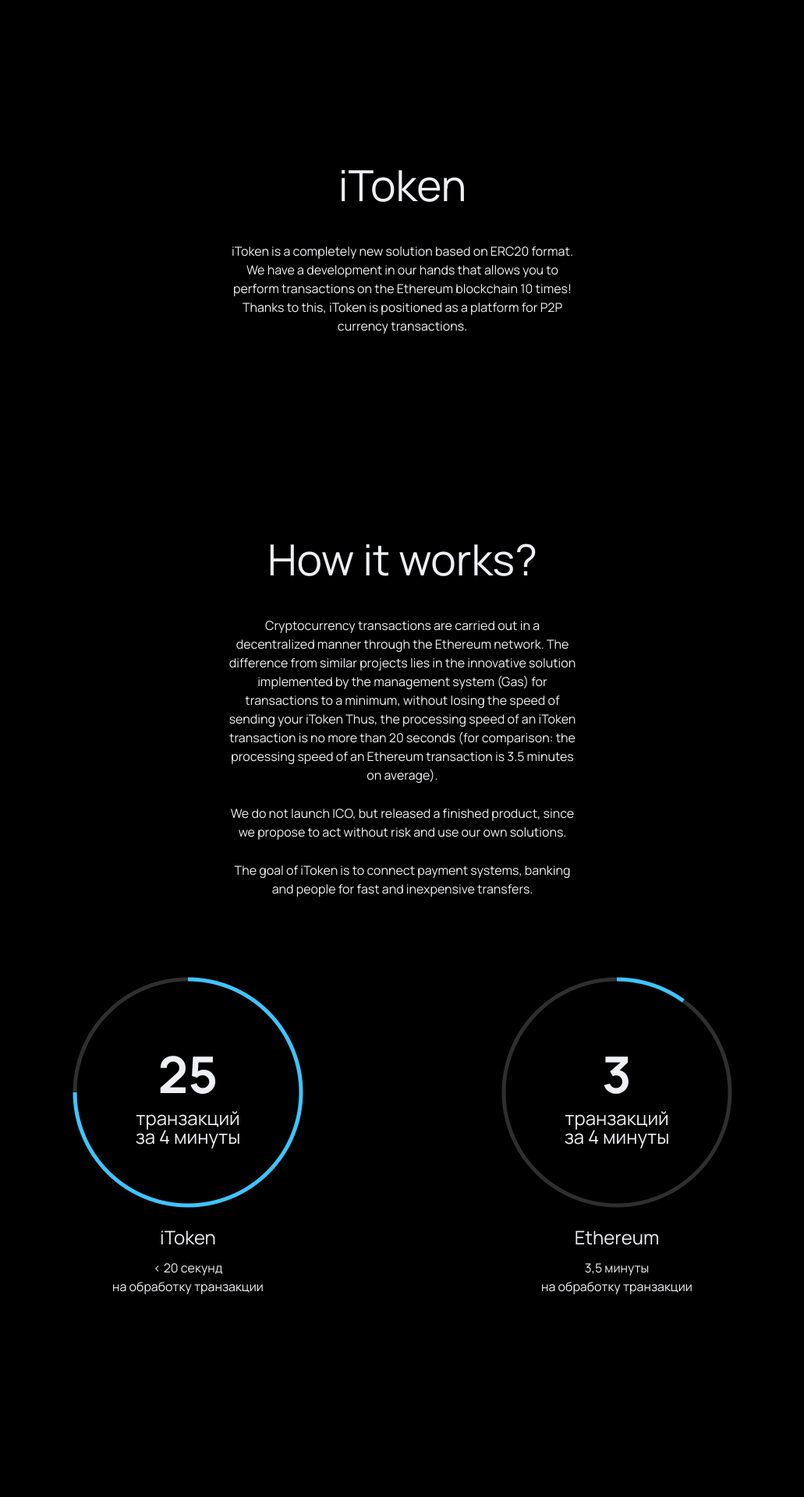
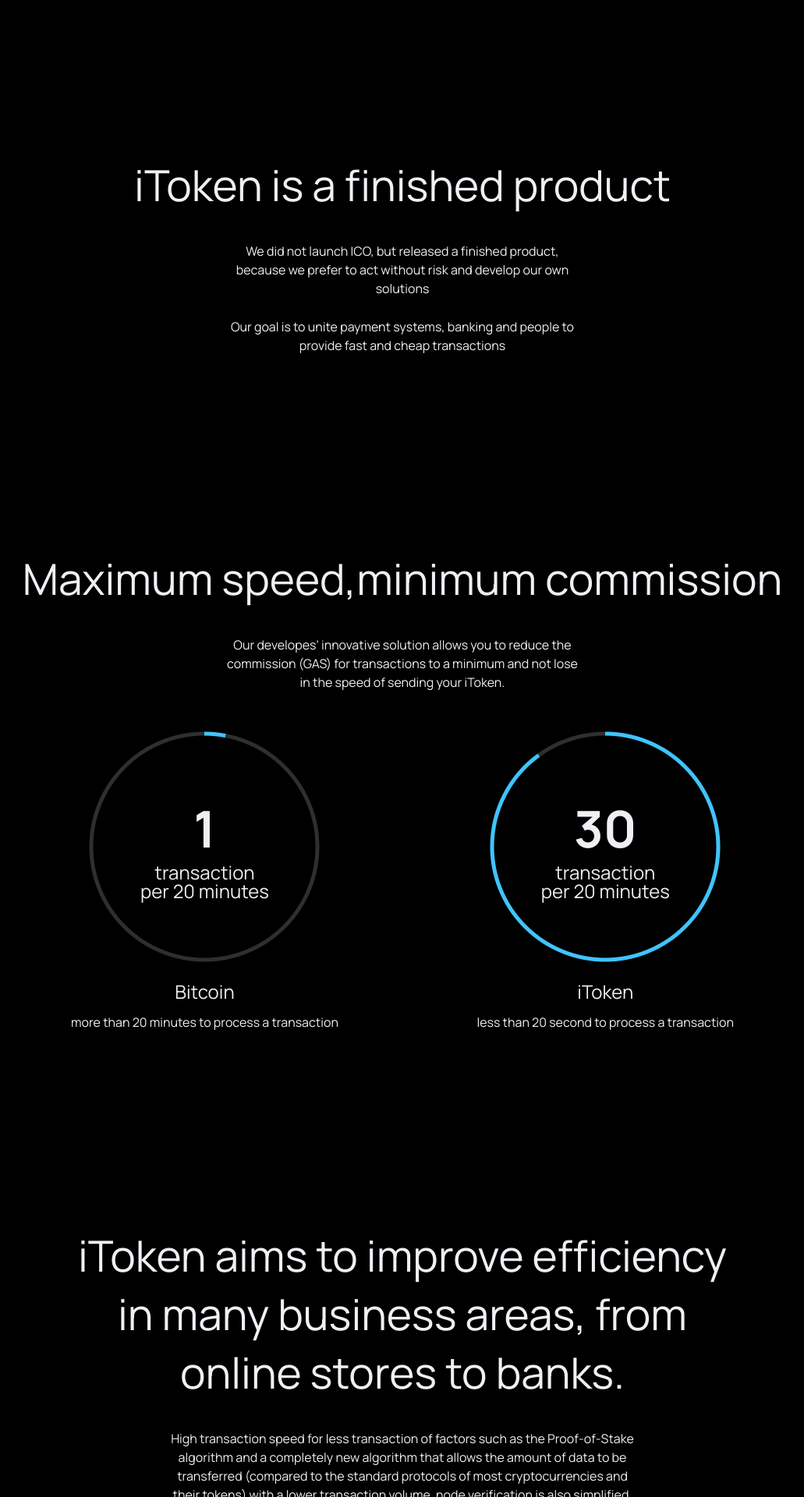
Before and after one commit to ddnnss/i_temp, a Django app: page / in a window 1280 px wide. Shown: the part 850-2770 px from the top of the page at 78% size, without its empty margins (124-1155 px from the left). Run offline with Django 3.2, Linux system fonts and the light colour scheme.

Commit message:
new pages

```diff
--- a/static/css/main.css
+++ b/static/css/main.css
@@ -524,7 +524,7 @@ a {
 }
 
 .header {
-  background: #000000 url(../images/header-bg.png);
+  background: #000000 url(../images/background.jpg);
   height: 800px;
 }
 
@@ -540,6 +540,11 @@ a {
   -webkit-box-flex: 2;
   -ms-flex-positive: 2;
   flex-grow: 2;
+
+}
+.header-menu__logo img{
+  width: 116px;
+  height: 25px;
 }
 
 .header-menu__nav {
--- a/templates/basic.html
+++ b/templates/basic.html
@@ -17,7 +17,7 @@
   margin: 0 auto;
   position: relative;
   overflow: hidden;
-  border:1px solid black;
+
 }
 
 .mover-1 {
--- a/templates/header.html
+++ b/templates/header.html
@@ -7,25 +7,26 @@
             </div>
             <div class="header-menu__nav flex-block">
                 <a class="text px14 color-w" href="{% static 'iToken WHITEPAPER.pdf' %}">White paper</a>
-                <a class="text px14 color-w" href="#">FAQ</a>
-                <a class="text px14 color-w" href="#">Контакты</a>
+                <a class="text px14 color-w" href="#">About</a>
+                <a class="text px14 color-w" href="#">Contacts</a>
+                <a class="text px14 color-w" href="#">How to buy</a>
             </div>
             <div class="header-menu__nav-small flex-block">
-                <a class="text px14 color-w lsp upper bold" href="#">РУ</a>
+                <a class="text px14 color-w lsp upper bold" href="#">RU</a>
                 {% if not request.user.is_authenticated %}
-{#                    <a href="" class="text px14 color-w lsp upper bold" @click.prevent="modal_login=true">Войти</a>#}
-                    <a href="" class="text px14 color-w lsp upper bold" >coming soon</a>
+                    <a href="" class="text px14 color-w lsp upper bold" @click.prevent="modal_login=true">Login</a>
+{#                    <a href="" class="text px14 color-w lsp upper bold" >coming soon</a>#}
                 {% else %}
-                    <a class="text px14 color-w lsp upper bold" href="{% url 'profile_index' %}">ЛК</a>
+                    <a class="text px14 color-w lsp upper bold" href="{% url 'profile_index' %}">Profile</a>
                 {% endif %}
 
             </div>
-{#            {% if not request.user.is_authenticated %}#}
-{#                <a href="" @click.prevent="modal_register=true" class="reg-btn btn text px14 color-w">Зарегистрироваться</a>#}
-{#            {% else %}#}
-{#                <a href="{% url 'logout_page' %}"  class="reg-btn btn text px14 color-w">Выход</a>#}
-{#            {% endif %}#}
-        <a href=""  class="reg-btn btn text px14 color-w">coming soon</a>
+            {% if not request.user.is_authenticated %}
+                <a href="" @click.prevent="modal_register=true" class="reg-btn btn text px14 color-w">Register</a>
+            {% else %}
+                <a href="{% url 'logout_page' %}"  class="reg-btn btn text px14 color-w">Logout</a>
+            {% endif %}
+{#        <a href=""  class="reg-btn btn text px14 color-w">coming soon</a>#}
             <div style="cursor: pointer" @click="mobile_menu_active===true?mobile_menu_active=false:mobile_menu_active=true" :class="{toggleActive: mobile_menu_active}" class="mobile-toggle "></div>
             <!--toggleActive-->
         </div>
@@ -33,82 +34,83 @@
         <div :class="{mobileMenuActive: mobile_menu_active}" class="mobile-menu ">
             <ul class="mb-25">
                 <li class="mobile-menu__item">White Paper</li>
-                <li class="mobile-menu__item">FAQ</li>
-                <li class="mobile-menu__item">Контакты</li>
-                <li class="mobile-menu__item">Язык: RU</li>
+                <li class="mobile-menu__item">About</li>
+                <li class="mobile-menu__item">Contacts</li>
+                <li class="mobile-menu__item">How to buy</li>
+                <li class="mobile-menu__item"> RU</li>
             </ul>
             <div class="mobile-menu__btns">
                 {% if not request.user.is_authenticated %}
-                    <span @click.prevent="modal_register=true" class="btn mb-25">зарегистрироваться</span>
-                    <span @click.prevent="modal_login=true" class="btn btn-outline">войти</span>
+                    <span @click.prevent="modal_register=true" class="btn mb-25">Register</span>
+                    <span @click.prevent="modal_login=true" class="btn btn-outline">Login</span>
                 {% else %}
-                    <a href="{% url 'logout_page' %}"  class="btn">Выход</a>
+                    <a href="{% url 'logout_page' %}"  class="btn">Logout</a>
                 {% endif %}
             </div>
 
         </div>
 
-{#        <div class="tech-slideshow mb-120">#}
-{#            <div class="mover-1">#}
-{#                <div class="coin-block">#}
-{#                    <p class="text px12 upper color-w">BTC</p>#}
-{#                    <p class="text px12 upper color-g">$11,873.12</p>#}
-{#                    <p class="text px12 coin-block__up">1.4%</p>#}
-{#                </div>#}
-{##}
-{#                <div class="coin-block">#}
-{#                    <p class="text px12 upper color-w">BTC</p>#}
-{#                    <p class="text px12 upper color-g">$11,873.12</p>#}
-{#                    <p class="text px12 coin-block__down">1.4%</p>#}
-{#                </div>#}
-{#                <div class="coin-block">#}
-{#                    <p class="text px12 upper color-w">BTC</p>#}
-{#                    <p class="text px12 upper color-g">$11,873.12</p>#}
-{#                    <p class="text px12 coin-block__up">1.4%</p>#}
-{#                </div>#}
-{#                <div class="coin-block">#}
-{#                    <p class="text px12 upper color-w">BTC</p>#}
-{#                    <p class="text px12 upper color-g">$11,873.12</p>#}
-{#                    <p class="text px12 coin-block__up">1.4%</p>#}
-{#                </div>#}
-{#                <div class="coin-block">#}
-{#                    <p class="text px12 upper color-w">BTC</p>#}
-{#                    <p class="text px12 upper color-g">$11,873.12</p>#}
-{#                    <p class="text px12 coin-block__up">1.4%</p>#}
-{#                </div>#}
-{#                <div class="coin-block">#}
-{#                    <p class="text px12 upper color-w">BTC</p>#}
-{#                    <p class="text px12 upper color-g">$11,873.12</p>#}
-{#                    <p class="text px12 coin-block__up">1.4%</p>#}
-{#                </div>#}
-{#                <div class="coin-block">#}
-{#                    <p class="text px12 upper color-w">BTC</p>#}
-{#                    <p class="text px12 upper color-g">$11,873.12</p>#}
-{#                    <p class="text px12 coin-block__up">1.4%</p>#}
-{#                </div>#}
-{#                <div class="coin-block">#}
-{#                    <p class="text px12 upper color-w">BTC</p>#}
-{#                    <p class="text px12 upper color-g">$11,873.12</p>#}
-{#                    <p class="text px12 coin-block__up">1.4%</p>#}
-{#                </div>#}
-{#                <div class="coin-block">#}
-{#                    <p class="text px12 upper color-w">BTC</p>#}
-{#                    <p class="text px12 upper color-g">$11,873.12</p>#}
-{#                    <p class="text px12 coin-block__up">1.4%</p>#}
-{#                </div>#}
-{#                <div class="coin-block">#}
-{#                    <p class="text px12 upper color-w">BTC</p>#}
-{#                    <p class="text px12 upper color-g">$11,873.12</p>#}
-{#                    <p class="text px12 coin-block__up">1.4%</p>#}
-{#                </div>#}
-{#            </div>#}
-{##}
-{##}
-{#        </div>#}
+        <div class="tech-slideshow mb-120">
+            <div class="mover-1">
+                <div class="coin-block">
+                    <p class="text px12 upper color-w">BTC</p>
+                    <p class="text px12 upper color-g">$11,873.12</p>
+                    <p class="text px12 coin-block__up">1.4%</p>
+                </div>
+
+                <div class="coin-block">
+                    <p class="text px12 upper color-w">BTC</p>
+                    <p class="text px12 upper color-g">$11,873.12</p>
+                    <p class="text px12 coin-block__down">1.4%</p>
+                </div>
+                <div class="coin-block">
+                    <p class="text px12 upper color-w">BTC</p>
+                    <p class="text px12 upper color-g">$11,873.12</p>
+                    <p class="text px12 coin-block__up">1.4%</p>
+                </div>
+                <div class="coin-block">
+                    <p class="text px12 upper color-w">BTC</p>
+                    <p class="text px12 upper color-g">$11,873.12</p>
+                    <p class="text px12 coin-block__up">1.4%</p>
+                </div>
+                <div class="coin-block">
+                    <p class="text px12 upper color-w">BTC</p>
+                    <p class="text px12 upper color-g">$11,873.12</p>
+                    <p class="text px12 coin-block__up">1.4%</p>
+                </div>
+                <div class="coin-block">
+                    <p class="text px12 upper color-w">BTC</p>
+                    <p class="text px12 upper color-g">$11,873.12</p>
+                    <p class="text px12 coin-block__up">1.4%</p>
+                </div>
+                <div class="coin-block">
+                    <p class="text px12 upper color-w">BTC</p>
+                    <p class="text px12 upper color-g">$11,873.12</p>
+                    <p class="text px12 coin-block__up">1.4%</p>
+                </div>
+                <div class="coin-block">
+                    <p class="text px12 upper color-w">BTC</p>
+                    <p class="text px12 upper color-g">$11,873.12</p>
+                    <p class="text px12 coin-block__up">1.4%</p>
+                </div>
+                <div class="coin-block">
+                    <p class="text px12 upper color-w">BTC</p>
+                    <p class="text px12 upper color-g">$11,873.12</p>
+                    <p class="text px12 coin-block__up">1.4%</p>
+                </div>
+                <div class="coin-block">
+                    <p class="text px12 upper color-w">BTC</p>
+                    <p class="text px12 upper color-g">$11,873.12</p>
+                    <p class="text px12 coin-block__up">1.4%</p>
+                </div>
+            </div>
+
+
+        </div>
         <div class="header-middle">
-            <h1 class="heading h1 text color-w mb-35">Делайте P2P переводы в 10 раз быстрее</h1>
-            <p class="mb-50">iToken успешно внедрил разработку ERC20, которая позволяет проводить P2P-транзакции в Ethereum в 10 раз быстрее</p>
-            <a href="" @click.prevent="modal_register=true" class="btn center">попробовать</a>
+            <h1 class="heading h1 text color-w mb-35">Crypto Payments up to 60 times faster</h1>
+            <p class="mb-50">iToken has successfully implemented the ERC20 development, which allows P2P transactions in Bitcoin 60 times faster</p>
+            <a href="" @click.prevent="modal_register=true" class="btn center">try now</a>
 
         </div>
     </header>
--- a/templates/pages/index.html
+++ b/templates/pages/index.html
@@ -3,66 +3,74 @@
 {% block content %}
     <div class="main">
         <section class="mb-250">
-            <p class="heading text h2 color-w text-center mb-35">iToken</p>
-            <p class="m-w450 text-center mb-25">iToken is a completely new solution based on ERC20 format. We have a development in our hands that allows you to perform transactions on the Ethereum blockchain 10 times!
-Thanks to this, iToken is positioned as a platform for P2P currency transactions.
-</p>
-            <p class="m-w450 text-center"></p>
+            <p class="heading text h2 color-w text-center mb-35">iToken is a finished product</p>
+            <p class="m-w450 text-center mb-25">We did not launch ICO, but released a finished product, because we prefer to act without risk and develop our own solutions</p>
+            <p class="m-w450 text-center">Our goal is to unite payment systems, banking and people to provide fast and cheap transactions</p>
         </section>
         <section class="mb-250">
-            <p class="heading text h2 color-w text-center mb-35">How it works?</p>
-            <p class="m-w450 text-center mb-25">Cryptocurrency transactions are carried out in a decentralized manner through the Ethereum network. The difference from similar projects lies in the innovative solution implemented by the management system (Gas) for transactions to a minimum, without losing the speed of sending your iToken
-Thus, the processing speed of an iToken transaction is no more than 20 seconds (for comparison: the processing speed of an Ethereum transaction is 3.5 minutes on average).</p>
-            <p class="m-w450 text-center mb-25">
-We do not launch ICO, but released a finished product, since we propose to act without risk and use our own solutions.
-</p>
-            <p class="m-w450 text-center mb-75">The goal of iToken is to connect payment systems, banking and people for fast and inexpensive transfers.</p>
+            <p class="heading text h2 color-w text-center mb-35">Maximum speed,minimum commission</p>
+            <p class="m-w450 text-center mb-25">Our developes’ innovative solution allows you to reduce the commission (GAS) for transactions to a minimum and not lose in the speed of sending your iToken.</p>
+
+
 
             <div class="circle-block flex-block">
                 <div class="text-center">
-                    <div class="counter" data-cp-percentage="75" data-cp-color="#3FC4FF">
+                    <div class="counter" data-cp-percentage="3" data-cp-color="#3FC4FF">
+
+                    </div>
+                    <p class="text px24 color-w mb-15">Bitcoin</p>
+                    <p>more than 20 minutes to process a transaction</p>
+                </div>
+                <div class="text-center">
+                    <div class="counter" data-cp-percentage="90" data-cp-color="#3FC4FF">
                     </div>
                     <p class="text px24 color-w mb-15">iToken</p>
-                    <p>< 20 секунд<br>на обработку транзакции</p>
-                </div>
-                <div class="text-center">
-                    <div class="counter" data-cp-percentage="10" data-cp-color="#3FC4FF">
-                    </div>
-                    <p class="text px24 color-w mb-15">Ethereum</p>
-                    <p>3,5 минуты<br>на обработку транзакции</p>
+                    <p>less than 20 second to process a transaction</p>
                 </div>
 
             </div>
         </section>
         <section class="mb-250">
-            <p class="heading text h2 color-w text-center mb-35">Следите за транзакциями на<br>etherscan.io</p>
+            <p class="heading text h2 color-w text-center mb-35">iToken aims to improve efficiency<br>
+                in many business areas, from<br>
+                online stores to banks.</p>
 
-            <p class="m-w600 text-center mb-50">Сервис позволяет отследить абсолютно всю информацию в сети Ethereum. Благодаря технологии блокчейн все транзакции остаются прозрачными, а сеть Ethereum, на базе блокчейна которой работает iToken, в свою очередь, зарекомендовала себя как надежный инструмент для реализации проектов.</p>
+            <p class="m-w600 text-center mb-50">High transaction speed for less transaction of factors such as the Proof-of-Stake algorithm and a completely new algorithm that allows the amount of data to be transferred (compared to the standard protocols of most cryptocurrencies and their tokens) with a lower transaction volume, node verification is also simplified.</p>
+            <p class="m-w600 text-center mb-50">Thus, on the proven Ethereum blockchain, we got a completely new tool, with a production ~ 1000TPS, ideal for working with fast and inexpensive payments</p>
 
-                <a href="" @click.prevent="modal_register=true" class="btn btn-outline center">попробовать</a>
+
 
 
         </section>
         <section class="mb-250">
-            <p class="heading text h2 color-w text-center mb-100">Где купить iToken?</p>
+            <p class="heading text h2 color-w text-center mb-35">Watch your transactions<br>etherscan.io</p>
+
+            <p class="m-w600 text-center mb-50">The service allows you to track absolutely all information on the Ethereum network. With the blockchain technology, all transactions remain transparent. The Ethereum network, on the basis of the blockchain of which iToken works, in turn, has established itself as a reliable tool for implementing projects.</p>
+
+            <a href="" @click.prevent="modal_register=true" class="btn btn-outline center">try now</a>
+
+
+        </section>
+        <section class="mb-250">
+            <p class="heading text h2 color-w text-center mb-100">Where to buy iToken?</p>
             <div class="container">
                 <div class="where-to-buy">
                     <div class="where-to-buy__item">
                         <img class="mb-30" src="{% static 'images/w1.png' %}" alt="">
                         <p class="mb-100">Metamask</p>
-                       <a href="" class="btn btn-outline">Купить</a>
+                        <a href="" class="btn btn-outline">coming soon</a>
 
                     </div>
                     <div class="where-to-buy__item best-price">
                         <img class="mb-30" src="{% static 'images/w2.png' %}" alt="">
-                       <p class="mb-100">Наш кошелек</p>
-                       <a href="" class="btn ">Купить</a>
+                        <p class="mb-100">Our Wallet</p>
+                        <a href="" class="btn ">coming soon</a>
 
                     </div>
                     <div class="where-to-buy__item">
                         <img class="mb-30" src="{% static 'images/w3.png' %}" alt="">
                         <p class="mb-100">MyEtherWallet</p>
-                       <a href="" class="btn btn-outline">Купить</a>
+                        <a href="" class="btn btn-outline">coming soon</a>
 
                     </div>
 
@@ -101,6 +109,15 @@ We do not launch ICO, but released a finished product, since we propose to act w
 
 
         </section>
+    <section class="mb-250"><a name="Howtobuy"></a><a><p class="heading text h3 color-w text-center mb-35">How to buy iToken now:</p> <p class="m-w450 text-center mb-25">Create an Ethereum wallet Metamask or MyEtherWallet.</p> <p class="heading text h4 color-w text-center mb-35">Metamask app:
+</p> <p class="m-w450 text-center mb-25">1)Press “add a token” button and paste contract address ( 0x7df30fe21ef5a6390bbcec891155d9f3937eacb6 )<br>
+2)After creating “ITN” in your tokens list send Ethereum (Calculating automatically at the current rate to 1$=1ITN) to contracts owner wallet ( 0x9b1B269107703F9BD6AaC8563019e52bc82712ee )<br>
+3)ITN be sended on your wallet in few seconds
+</p> <p class="heading text h4 color-w text-center mb-35">MyEtherWallet.com
+</p></a><p class="m-w450 text-center mb-25"><a>1)Press “+Custom tokens” button in “tokens” block and paste contract address ( 0x7df30fe21ef5a6390bbcec891155d9f3937eacb6 ), symbol “ITN”, decimals “4”<br>
+2)After creating “ITN” in your tokens list send Ethereum (Calculating automatically at the current rate to 1$=1ITN) to contracts owner wallet ( 0x9b1B269107703F9BD6AaC8563019e52bc82712ee )<br>
+3)ITN be sended on your wallet in few seconds<br> <br>
+*all transactions you can check </a><a href="https://etherscan.io/token/0x7df30fe21ef5a6390bbcec891155d9f3937eacb6"><b>there</b></a><b><a></a></b></p><b><a></a></b></section>
     </div>
 
     <div  class="modal " :class="{modalActive : modal_login }" >
@@ -329,8 +346,8 @@ We do not launch ICO, but released a finished product, since we propose to act w
                         if (time <= duration) {
                             var x = easeInOutQuart(time, from, to - from, duration);
                             newPercent = x;
-                        text.innerHTML = `<span class="heading h1 text color-w">${Math.round(newPercent/3)}</span>  <br><span class="text color-w px10">транзакций<br>
-за 4 минуты</span> `;
+                            text.innerHTML = `<span class="heading h1 text color-w">${Math.round(newPercent/3)}</span>  <br><span class="text color-w px10">transaction
+<br> per 20 minutes</span> `;
                             drawArc();
                         }
                     }
```
Also changed, not shown: static/images/logo.png. Lines whose indentation alone changed are shown as unchanged.
